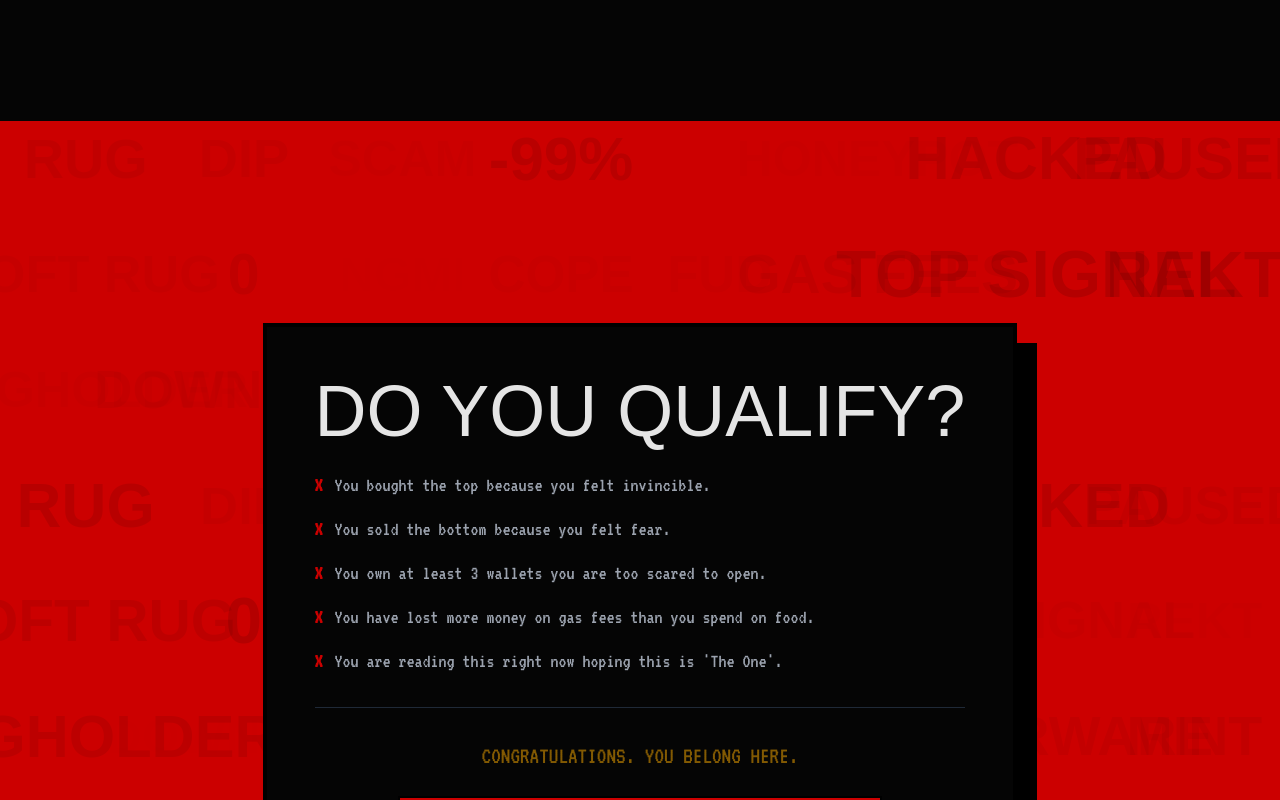
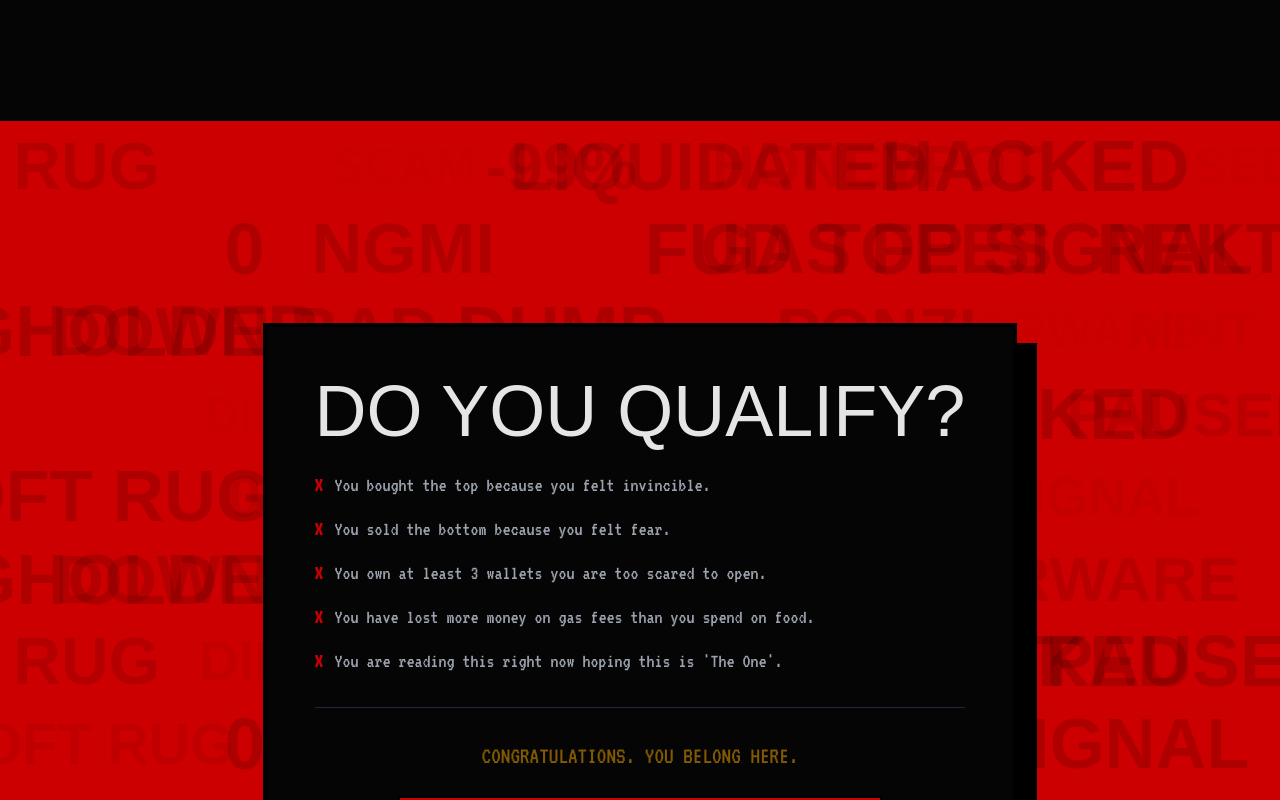
Before and after one commit to Pluviophile84/HELLCOIN, a Next.js app: page / in a window 1280 px wide. Shown: the part 6880-7680 px from the top of the page. Built offline with nearby package versions, Linux system fonts and the light colour scheme; a web font is replaced by a local one.

Commit message:
Update ThePit.tsx

```diff
--- a/components/sections/ThePit.tsx
+++ b/components/sections/ThePit.tsx
@@ -9,55 +9,54 @@ const PTSD_WORDS_SOURCE = [
   "PUMP", "DUMP", "EXIT", "PONZI", "VAPORWARE", "MINT"
 ];
 
-// TRIPLE the list for density (72 words)
-const PTSD_WORDS = [...PTSD_WORDS_SOURCE, ...PTSD_WORDS_SOURCE, ...PTSD_WORDS_SOURCE];
+// 4x the list for maximum density
+const PTSD_WORDS = [...PTSD_WORDS_SOURCE, ...PTSD_WORDS_SOURCE, ...PTSD_WORDS_SOURCE, ...PTSD_WORDS_SOURCE];
 
 export const ThePit = () => {
   return (
     <section className="relative py-32 bg-hell-red overflow-hidden flex items-center justify-center min-h-[1000px]">
 
-      {/* --- BACKGROUND GRID --- */}
-      {/* Mobile: 2 Columns (Allows BIG text) | Desktop: 8 Columns */}
-      <div className="absolute inset-0 pointer-events-none select-none z-0 grid grid-cols-2 md:grid-cols-8 gap-1 p-2 h-full w-full content-between">
-        {PTSD_WORDS.map((word, i) => {
+      {/* --- BACKGROUND CONTAINER --- */}
+      {/* overflow-hidden clips the edges so we don't get horizontal scroll bars */}
+      <div className="absolute inset-0 z-0 overflow-hidden">
 
-          // --- ALIGNMENT LOGIC ---
-          // Mobile (2 Cols): Shift them towards the center to avoid "Edge Towers"
-          // Desktop (8 Cols): Randomize slightly to break lines
-          let alignmentClass = "justify-center";
+        {/* --- THE GRID (THE CANVAS) --- */}
+        {/* TRICK: w-[150%] on mobile + -left-[25%]
+            This makes the grid wider than the phone screen and centers it.
+            It creates the "Cropped Canvas" effect you wanted.
+            No empty sides, just a wall of text.
+        */}
+        <div className="absolute top-0 h-full grid content-between p-4
+                        w-[160%] -left-[30%] grid-cols-4 gap-4
+                        md:w-full md:left-0 md:grid-cols-8">
 
-          // Logic checks screen size via md: prefix
-          // Mobile Default:
-          if (i % 2 === 0) alignmentClass = "justify-end pr-4 md:justify-center md:pr-0"; // Left Col pushes in
-          if (i % 2 === 1) alignmentClass = "justify-start pl-4 md:justify-center md:pl-0"; // Right Col pushes in
-
-          return (
-            <div key={i} className={`flex items-center w-full ${alignmentClass}`}>
+          {PTSD_WORDS.map((word, i) => (
+            <div key={i} className="flex items-center justify-center">
               <motion.div
                 // SIZING:
-                // Mobile: text-5xl (HUGE & READABLE)
-                // Desktop: text-6xl (Balanced)
+                // Mobile: text-5xl (Massive, because we zoomed in)
+                // Desktop: text-6xl
                 className="font-gothic font-bold text-black/30 whitespace-nowrap text-5xl md:text-6xl"
 
-                // ANIMATION: Ghostly fade in/out
+                // ANIMATION: Simple Fade In/Out
                 animate={{
-                  opacity: [0, 0.4, 0],
-                  scale: [0.8, 1.1, 0.8],
+                  opacity: [0, 0.5, 0],
+                  scale: [0.8, 1.2, 0.8],
                 }}
 
-                // TIMING: "Snake" Pattern (Left -> Right flow)
+                // TIMING: Randomized loop
                 transition={{
-                  duration: 3 + Math.random() * 3,
+                  duration: 3 + Math.random() * 4,
                   repeat: Infinity,
-                  delay: (i * 0.05) + (Math.random() * 2),
+                  delay: Math.random() * 5,
                   ease: "easeInOut",
                 }}
               >
                 {word}
               </motion.div>
             </div>
-          );
-        })}
+          ))}
+        </div>
       </div>
 
       {/* --- FOREGROUND: CONTENT BOX --- */}
```
